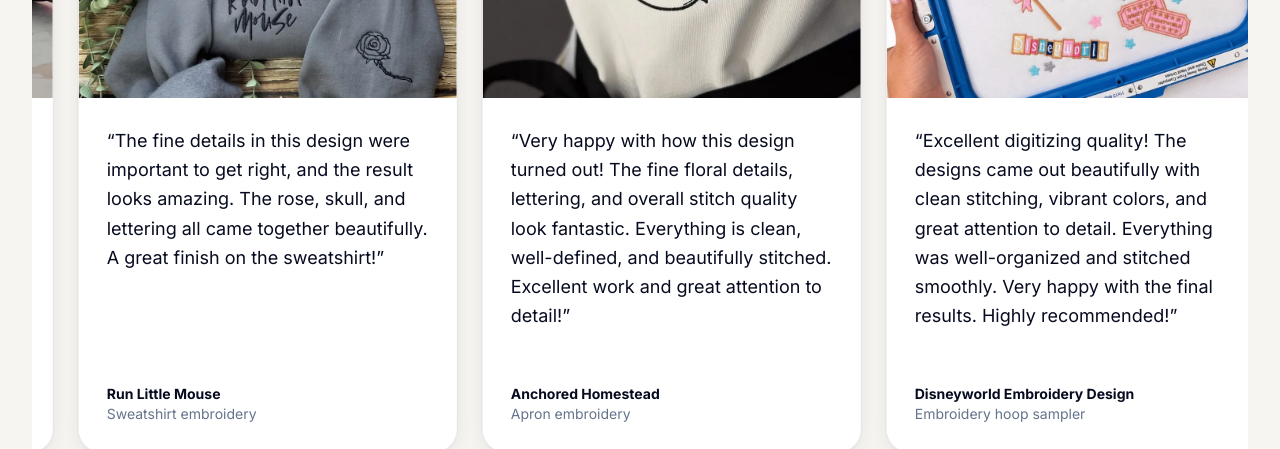
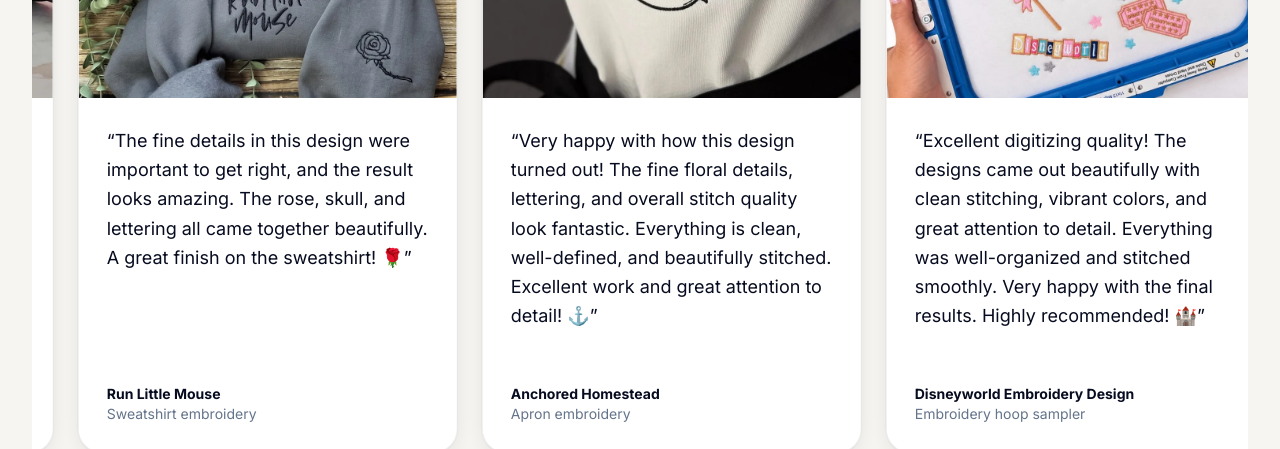
Before and after one commit to DigitizenStitch/DigitizenStitch, a React (Vite) app: page / in a window 1280 px wide. Shown: the part 7940-8389 px from the top of the page. Built offline with nearby package versions, Linux system fonts and the light colour scheme.

Commit message:
Add a different emoji to each review

```diff
--- a/src/data/site.js
+++ b/src/data/site.js
@@ -147,55 +147,55 @@ export const VERIFIED_STATS = [
 // { quote: '', name: '', business: '', project: '', image: importedImage }
 export const TESTIMONIALS = [
   {
-    quote: 'Absolutely loved the 3D puff embroidery results! The lettering has a bold, raised look with a clean and professional finish. The stitching looks sharp, well-defined, and perfectly suited for custom trucker caps. Excellent digitizing quality and attention to detail!',
+    quote: 'Absolutely loved the 3D puff embroidery results! The lettering has a bold, raised look with a clean and professional finish. The stitching looks sharp, well-defined, and perfectly suited for custom trucker caps. Excellent digitizing quality and attention to detail! 🔥',
     name: 'Double RR Trucking',
     project: '3D puff cap logo',
     image: doubleRR,
   },
   {
-    quote: 'The fine details in this design were important to get right, and the result looks amazing. The rose, skull, and lettering all came together beautifully. A great finish on the sweatshirt!',
+    quote: 'The fine details in this design were important to get right, and the result looks amazing. The rose, skull, and lettering all came together beautifully. A great finish on the sweatshirt! 🌹',
     name: 'Run Little Mouse',
     project: 'Sweatshirt embroidery',
     image: runLittleMouse,
   },
   {
-    quote: 'Very happy with how this design turned out! The fine floral details, lettering, and overall stitch quality look fantastic. Everything is clean, well-defined, and beautifully stitched. Excellent work and great attention to detail!',
+    quote: 'Very happy with how this design turned out! The fine floral details, lettering, and overall stitch quality look fantastic. Everything is clean, well-defined, and beautifully stitched. Excellent work and great attention to detail! ⚓',
     name: 'Anchored Homestead',
     project: 'Apron embroidery',
     image: anchoredHomestead,
   },
   {
-    quote: 'Excellent digitizing quality! The designs came out beautifully with clean stitching, vibrant colors, and great attention to detail. Everything was well-organized and stitched smoothly. Very happy with the final results. Highly recommended!',
+    quote: 'Excellent digitizing quality! The designs came out beautifully with clean stitching, vibrant colors, and great attention to detail. Everything was well-organized and stitched smoothly. Very happy with the final results. Highly recommended! 🏰',
     name: 'Disneyworld Embroidery Design',
     project: 'Embroidery hoop sampler',
     image: disneyworld,
   },
   {
-    quote: 'Really happy with how these caps turned out! The 3D puff lettering looks great and gives the logos a nice raised effect. Both caps came out just the way I wanted. Definitely happy with the work!',
+    quote: 'Really happy with how these caps turned out! The 3D puff lettering looks great and gives the logos a nice raised effect. Both caps came out just the way I wanted. Definitely happy with the work! 👍',
     name: 'ExxonMobil',
     project: 'Puff cap logo',
     image: exxonMobil,
   },
   {
-    quote: "Love how this turned out! The character artwork looks fantastic, especially the different thread colors and lettering. It really brings the whole sweatshirt design together. Couldn't be happier with the finished look!",
+    quote: "Love how this turned out! The character artwork looks fantastic, especially the different thread colors and lettering. It really brings the whole sweatshirt design together. Couldn't be happier with the finished look! 🙌",
     name: 'Eye of the Tiger',
     project: 'Sweatshirt embroidery',
     image: eyeOfTiger,
   },
   {
-    quote: 'Simple, clean, and exactly how I wanted it! The design looks lovely on the apron, and the lettering is clear and easy to read. Really pleased with how the final piece turned out.',
+    quote: 'Simple, clean, and exactly how I wanted it! The design looks lovely on the apron, and the lettering is clear and easy to read. Really pleased with how the final piece turned out. 😊',
     name: 'Small Spaces',
     project: 'Apron embroidery',
     image: smallSpaces,
   },
   {
-    quote: 'Outstanding embroidery digitizing work! The design has so many details and colors, but everything turned out sharp, clean, and beautifully stitched. Great attention to detail and excellent stitch quality. Very satisfied with the results!',
+    quote: 'Outstanding embroidery digitizing work! The design has so many details and colors, but everything turned out sharp, clean, and beautifully stitched. Great attention to detail and excellent stitch quality. Very satisfied with the results! ⭐',
     name: 'Star Wars Embroidery Design',
     project: 'Sweatshirt embroidery',
     image: starWars,
   },
   {
-    quote: 'Really impressed with the digitizing quality! The detailed artwork, multiple colors, and fine stitching all turned out beautifully. The design looks clean and professional on the final product. Great attention to detail and excellent results!',
+    quote: 'Really impressed with the digitizing quality! The detailed artwork, multiple colors, and fine stitching all turned out beautifully. The design looks clean and professional on the final product. Great attention to detail and excellent results! 🎉',
     name: 'Héróïne & Karl',
     project: 'Apron embroidery',
     image: heroineKarl,
```
